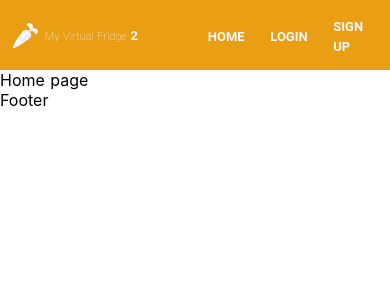
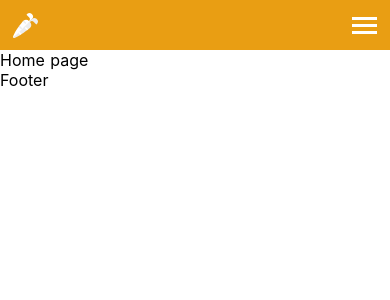
Before and after one commit to DWARF-Markus/myvirtualfridgetwo, a Nuxt app: page / in a window 390 px wide. Shown: the top 300 px of the page. Built offline with nearby package versions, Linux system fonts and the light colour scheme.

Commit message:
nav for mobile done

```diff
--- a/layouts/NavBar.vue
+++ b/layouts/NavBar.vue
@@ -13,25 +13,64 @@
           <div class="nav__item">
             <nuxt-link :to="'/'">Home</nuxt-link>
           </div>
-          <div class="nav__item" v-if="loggedIn">
+          <div v-if="loggedIn" class="nav__item">
             <nuxt-link :to="'/shoppinglist'">Shopping List</nuxt-link>
           </div>
-          <div class="nav__item" v-if="loggedIn">
+          <div v-if="loggedIn" class="nav__item">
             <nuxt-link :to="'/recipes'">Recipes</nuxt-link>
           </div>
-          <div class="nav__item" v-if="loggedIn">
+          <div v-if="loggedIn" class="nav__item">
             <button @click="handleSignOut">Sign out</button>
           </div>
-          <div class="nav__item" v-if="!loggedIn">
-            <nuxt-link :to="'/login'">Login</nuxt-link>
+          <div v-if="!loggedIn" class="nav__item">
+            <nuxt-link :to="'/signup'">Sign Up</nuxt-link>
           </div>
-          <div class="nav__item" v-if="!loggedIn">
-            <nuxt-link :to="'/signup'">Sign Up</nuxt-link>
+          <div v-if="!loggedIn" class="nav__item">
+            <nuxt-link :to="'/login'">
+              <button @click="handleSignOut">Login</button>
+            </nuxt-link>
           </div>
         </div>
       </div>
     </div>
-    <div class="nav__item"></div>
+    <div class="nav__mobile">
+      <div class="nav__mobile__wrapper">
+        <div class="nav__wrapper__logo">
+          <img src="../assets/images/carrot.svg" />
+        </div>
+        <div
+          :class="{ 'nav__mobile__bars--open' : menuOpen }"
+          class="nav__mobile__bars"
+          @click="toggleMobileMenu"
+        >
+          <div class="bar1"></div>
+          <div class="bar2"></div>
+          <div class="bar3"></div>
+        </div>
+      </div>
+      <div class="nav__mobile__items" :class="{ 'nav__mobile__items--open' : menuOpen }">
+        <div class="nav__item">
+          <nuxt-link :to="'/'">Home</nuxt-link>
+        </div>
+        <div v-if="loggedIn" class="nav__item">
+          <nuxt-link :to="'/shoppinglist'">Shopping List</nuxt-link>
+        </div>
+        <div v-if="loggedIn" class="nav__item">
+          <nuxt-link :to="'/recipes'">Recipes</nuxt-link>
+        </div>
+        <div v-if="loggedIn" class="nav__item">
+          <button @click="handleSignOut">Sign out</button>
+        </div>
+        <div v-if="!loggedIn" class="nav__item">
+          <nuxt-link :to="'/signup'">Sign Up</nuxt-link>
+        </div>
+        <div v-if="!loggedIn" class="nav__item">
+          <nuxt-link :to="'/login'">
+            <button @click="handleSignOut">Login</button>
+          </nuxt-link>
+        </div>
+      </div>
+    </div>
   </nav>
 </template>
 
@@ -40,6 +79,11 @@ export default {
   name: 'NavBar',
   fetch({ store }) {
     store.commit('setUserLoggedOut')
+  },
+  data() {
+    return {
+      menuOpen: false
+    }
   },
   computed: {
     loggedIn() {
@@ -58,6 +102,9 @@ export default {
           console.log('error', error)
         })
     },
+    toggleMobileMenu() {
+      this.menuOpen = !this.menuOpen;
+    }
   },
 }
 </script>
@@ -68,9 +115,14 @@ export default {
 .nav {
   width: 100%;
   background: $orange;
+  max-height: 50px;
 
   &--desktop {
-    display: flex;
+    display: none;
+  }
+
+  &--mobile {
+    display: block;
   }
 }
 
@@ -98,7 +150,12 @@ export default {
       font-weight: 100;
 
       span {
-        @include heading-font;
+        margin-top: -5px;
+        margin-left: 4px;
+        font-family: monospace, sans-serif;
+        font-size: 18px;
+        font-weight: 800;
+        position: absolute;
       }
     }
   }
@@ -107,6 +164,9 @@ export default {
     display: flex;
     align-items: center;
     margin-left: auto;
+    padding: 0 0.8rem;
+  }
+}
 
 .nav__item {
   padding: 0 0.8rem;
@@ -118,6 +178,75 @@ export default {
     @include primary-btn;
   }
 }
+
+.nav__mobile {
+  &__items {
+    height: 0px;
+    display: block;
+    background-color: $orange;
+    position: absolute;
+    width: 100%;
+    overflow: hidden;
+    transition: 0.3s ease;
+
+    div {
+      padding: 0.8rem;
+    }
+
+    &--open {
+      height: auto;
+    }
+  }
+}
+
+.nav__mobile__wrapper {
+  height: 50px;
+  display: grid;
+  grid-template-columns: 1fr 1fr;
+  align-items: center;
+
+  .nav__mobile__bars {
+    margin-left: 0;
+    display: grid;
+    justify-content: right;
+    padding: 0 0.8rem;
+    .bar1,
+    .bar2,
+    .bar3 {
+      width: 25px;
+      height: 3px;
+      background-color: white;
+      margin: 2px 0;
+      transition: 0.3s ease;
+    }
+
+    &--open {
+      .bar1 {
+        transform: rotate(45deg);
+        margin-top: 12px;
+      }
+      .bar2 {
+        transform: translate(3rem, 0);
+      }
+      .bar3 {
+        transform: rotate(-45deg);
+        margin-top: -12px;
+      }
+    }
+  }
+}
+
+@media (min-width: 840px) {
+  .nav {
+    max-height: 70px;
+
+    &--desktop {
+      display: flex;
+    }
+
+    &--mobile {
+      display: none;
+    }
   }
 }
 </style>
```
Lines whose indentation alone changed are shown as unchanged.
